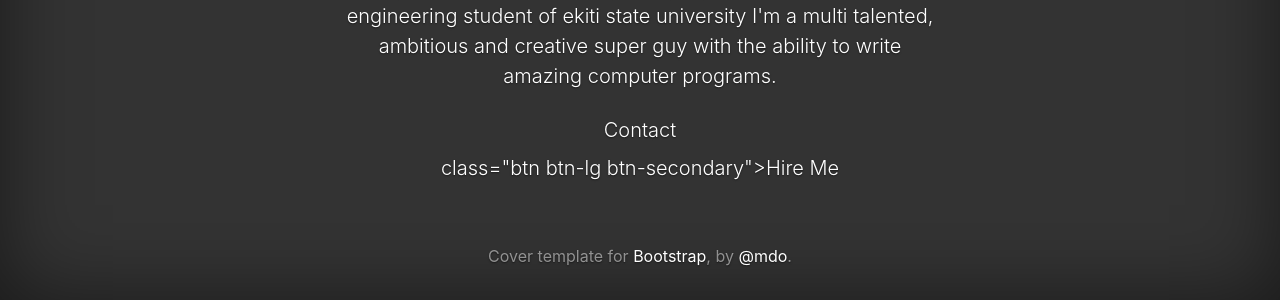
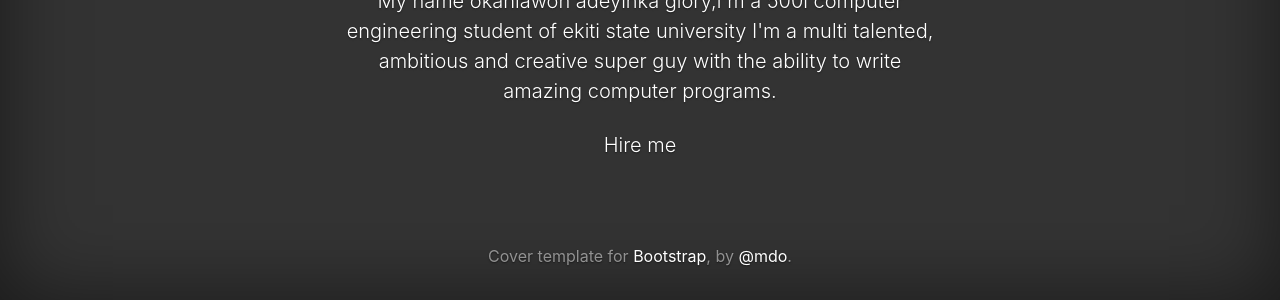
Before and after one commit to glow1040/Myprofile, a plain HTML site: page Pages/index.html in a window 1280 px wide. Shown: the part 500-800 px from the top of the page. Drawn offline with nearby package versions, Linux system fonts and the light colour scheme; files that its build step writes are made by us from their sources.

Commit message:
index html

```diff
--- a/Pages/index.html
+++ b/Pages/index.html
@@ -55,7 +55,7 @@
             </p>
 
             <p class="lead">
-                <a class="nav-link" href="../Pages/contact.html">Contact</a> class="btn btn-lg btn-secondary">Hire Me<br/></a>
+                <a class="nav-link" href="../Pages/contact.html" class="btn btn-lg btn-secondary">Hire me<br></a>
                 <br/>
             </p>
 
```
